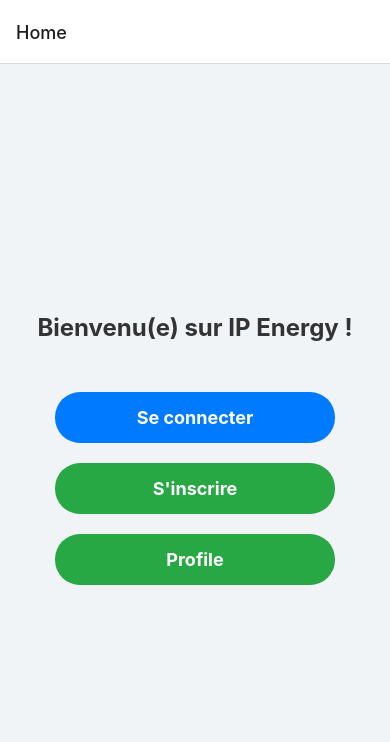
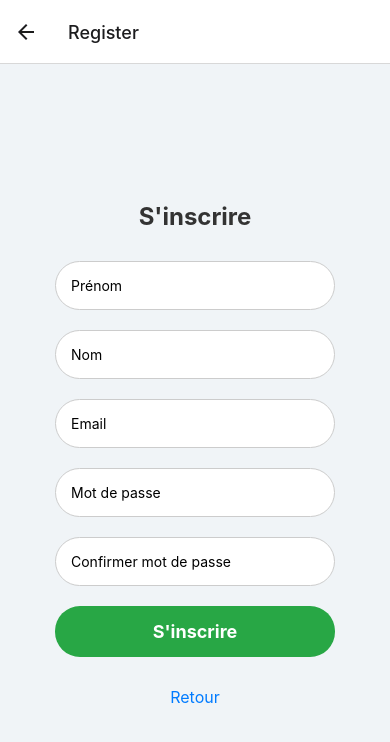
Before and after one commit to RomainEpitech/IP_ENERGY, a React Native app in the folder front/: screen /Register in a window 390 px wide. Shown: the top 742 px of the page. Built offline with nearby package versions, Linux system fonts and the light colour scheme.

Commit message:
register: routes done

```diff
--- a/front/App.tsx
+++ b/front/App.tsx
@@ -6,6 +6,7 @@ import Login from './src/components/Login';
 import HomePage from './src/screens/HomePage';
 import ProtectedRoute from './src/security/protectedRoutes';
 import Profile from './src/screens/ProfilePage';
+import RegisterPage from './src/components/Register';
 
 const Stack = createStackNavigator();
 
@@ -15,6 +16,7 @@ const App: React.FC = () => {
             <NavigationContainer>
                 <Stack.Navigator initialRouteName="Home">
                     <Stack.Screen name="Login" component={Login} />
+                    <Stack.Screen name="Register" component={RegisterPage} />
                     <Stack.Screen name="Home" component={HomePage} />
                     <Stack.Screen name="Profile">
                         {() => (
--- a/front/src/components/Login.tsx
+++ b/front/src/components/Login.tsx
@@ -70,6 +70,9 @@ const Login: React.FC = () => {
             <TouchableOpacity style={styles.button} onPress={handleLogin}>
                 <Text style={styles.buttonText}>Connexion</Text>
             </TouchableOpacity>
+            <TouchableOpacity style={styles.backButton} onPress={() => navigation.goBack()}>
+                <Text style={styles.backButtonText}>Retour</Text>
+            </TouchableOpacity>
         </View>
     );
 };
@@ -117,6 +120,13 @@ const styles = StyleSheet.create({
         fontSize: 18,
         fontWeight: 'bold',
     },
+    backButton: {
+        marginTop: 20,
+    },
+    backButtonText: {
+        color: '#007bff',
+        fontSize: 16,
+    },
 });
 
 export default Login;
--- /dev/null
+++ b/front/src/components/Register.tsx
@@ -0,0 +1,127 @@
+import React, { useState } from 'react';
+import { StyleSheet, Text, TextInput, TouchableOpacity, View, Alert } from 'react-native';
+import { useNavigation } from '@react-navigation/native';
+import fetchApi, { ApiResponse } from "../utils/fetchApi";
+
+const RegisterPage: React.FC = () => {
+    const navigation = useNavigation();
+    const [firstname, setFirstname] = useState('');
+    const [name, setName] = useState('');
+    const [email, setEmail] = useState('');
+    const [password, setPassword] = useState('');
+    const [confirmPassword, setConfirmPassword] = useState('');
+
+    const handleRegister = async () => {
+        if (password !== confirmPassword) {
+            Alert.alert("Erreur", "Les mots de passe ne correspondent pas.");
+            return;
+        }
+
+        const response: ApiResponse<any> = await fetchApi('POST', '/register', { firstname, name, email, password, password_confirmation: confirmPassword });
+
+        if (response.success) {
+            Alert.alert('Inscription réussie', 'Vous êtes inscrit(e) avec succès.');
+            navigation.navigate('Login');
+        } else {
+            let errorMessage = response.error;
+            if (response.data && typeof response.data === 'object') {
+                errorMessage = Object.values(response.data).join('\n');
+            }
+            Alert.alert('Erreur', errorMessage || 'Une erreur est survenue. Veuillez réessayer.');
+            console.error(response.error);
+        }
+    };
+
+    return (
+        <View style={styles.container}>
+            <Text style={styles.title}>S'inscrire</Text>
+            <TextInput
+                style={styles.input}
+                placeholder="Prénom"
+                value={firstname}
+                onChangeText={setFirstname}
+            />
+            <TextInput
+                style={styles.input}
+                placeholder="Nom"
+                value={name}
+                onChangeText={setName}
+            />
+            <TextInput
+                style={styles.input}
+                placeholder="Email"
+                value={email}
+                onChangeText={setEmail}
+                keyboardType="email-address"
+            />
+            <TextInput
+                style={styles.input}
+                placeholder="Mot de passe"
+                value={password}
+                onChangeText={setPassword}
+                secureTextEntry
+            />
+            <TextInput
+                style={styles.input}
+                placeholder="Confirmer mot de passe"
+                value={confirmPassword}
+                onChangeText={setConfirmPassword}
+                secureTextEntry
+            />
+            <TouchableOpacity style={styles.button} onPress={handleRegister}>
+                <Text style={styles.buttonText}>S'inscrire</Text>
+            </TouchableOpacity>
+            <TouchableOpacity style={styles.backButton} onPress={() => navigation.goBack()}>
+                <Text style={styles.backButtonText}>Retour</Text>
+            </TouchableOpacity>
+        </View>
+    );
+};
+
+const styles = StyleSheet.create({
+    container: {
+        flex: 1,
+        backgroundColor: '#f0f4f7',
+        alignItems: 'center',
+        justifyContent: 'center',
+        padding: 20,
+    },
+    title: {
+        fontSize: 24,
+        fontWeight: 'bold',
+        color: '#333',
+        marginBottom: 20,
+        textAlign: 'center',
+    },
+    input: {
+        width: '80%',
+        padding: 15,
+        backgroundColor: '#fff',
+        borderRadius: 25,
+        marginVertical: 10,
+        borderWidth: 1,
+        borderColor: '#ccc',
+    },
+    button: {
+        width: '80%',
+        padding: 15,
+        backgroundColor: '#28a745',
+        borderRadius: 25,
+        alignItems: 'center',
+        marginVertical: 10,
+    },
+    buttonText: {
+        color: 'white',
+        fontSize: 18,
+        fontWeight: 'bold',
+    },
+    backButton: {
+        marginTop: 20,
+    },
+    backButtonText: {
+        color: '#007bff',
+        fontSize: 16,
+    },
+});
+
+export default RegisterPage;
--- a/front/src/utils/fetchApi.ts
+++ b/front/src/utils/fetchApi.ts
@@ -1,7 +1,4 @@
 import axios, { AxiosError, AxiosRequestConfig, AxiosResponse } from 'axios';
-
-const BASE_URL = 'http://127.0.0.1:8000/api';
-
 export interface ApiResponse<T> {
   access_token?: string;
   success: boolean;
```
